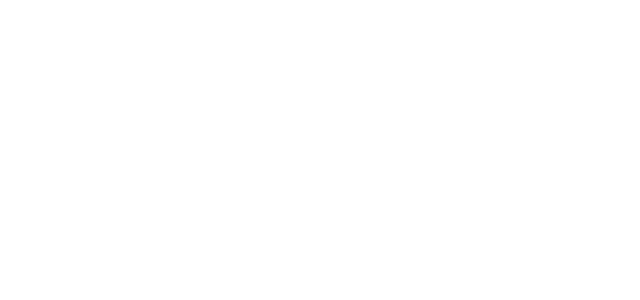
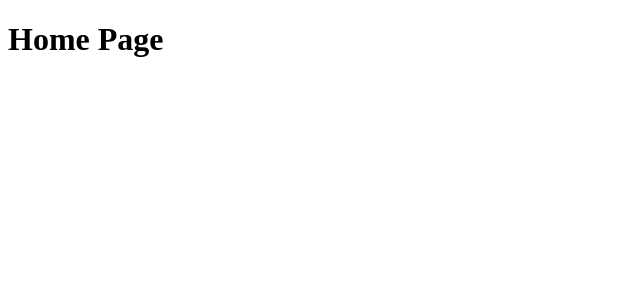
Before and after one commit to PierreDubosq/Template-React, a React (Create React App) app: page / in a window 1280 px wide. Shown: the top 300 px of the page, without its empty margins (0-640 px from the left). Built offline with nearby package versions, Linux system fonts and the light colour scheme.

Commit message:
Feat(app): display Home page

```diff
--- a/src/App.tsx
+++ b/src/App.tsx
@@ -1,6 +1,9 @@
+import HomePage from "./pages/Home";
+
 const App = () => {
   return (
     <div className="app">
+      <HomePage />
     </div>
   );
 };
```
